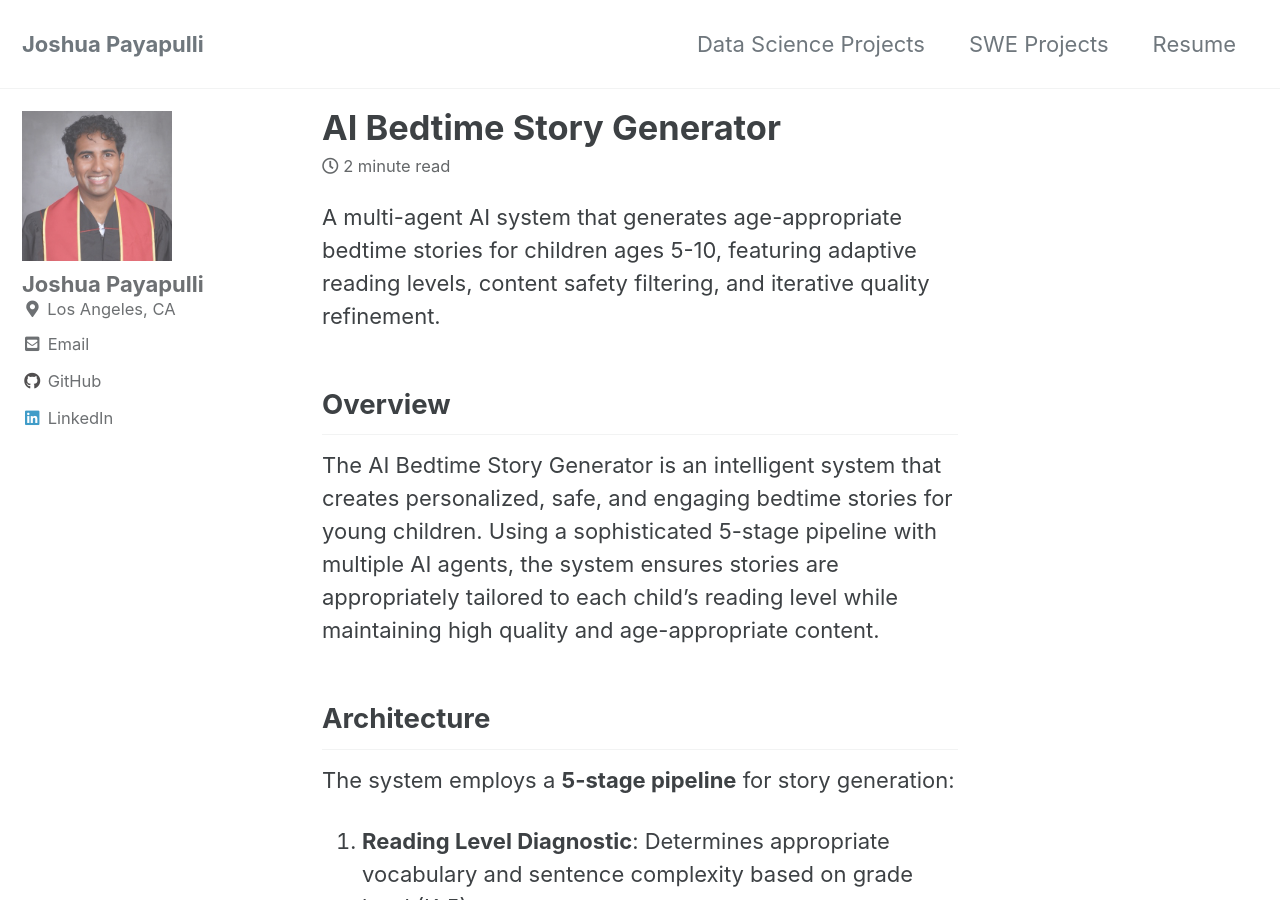
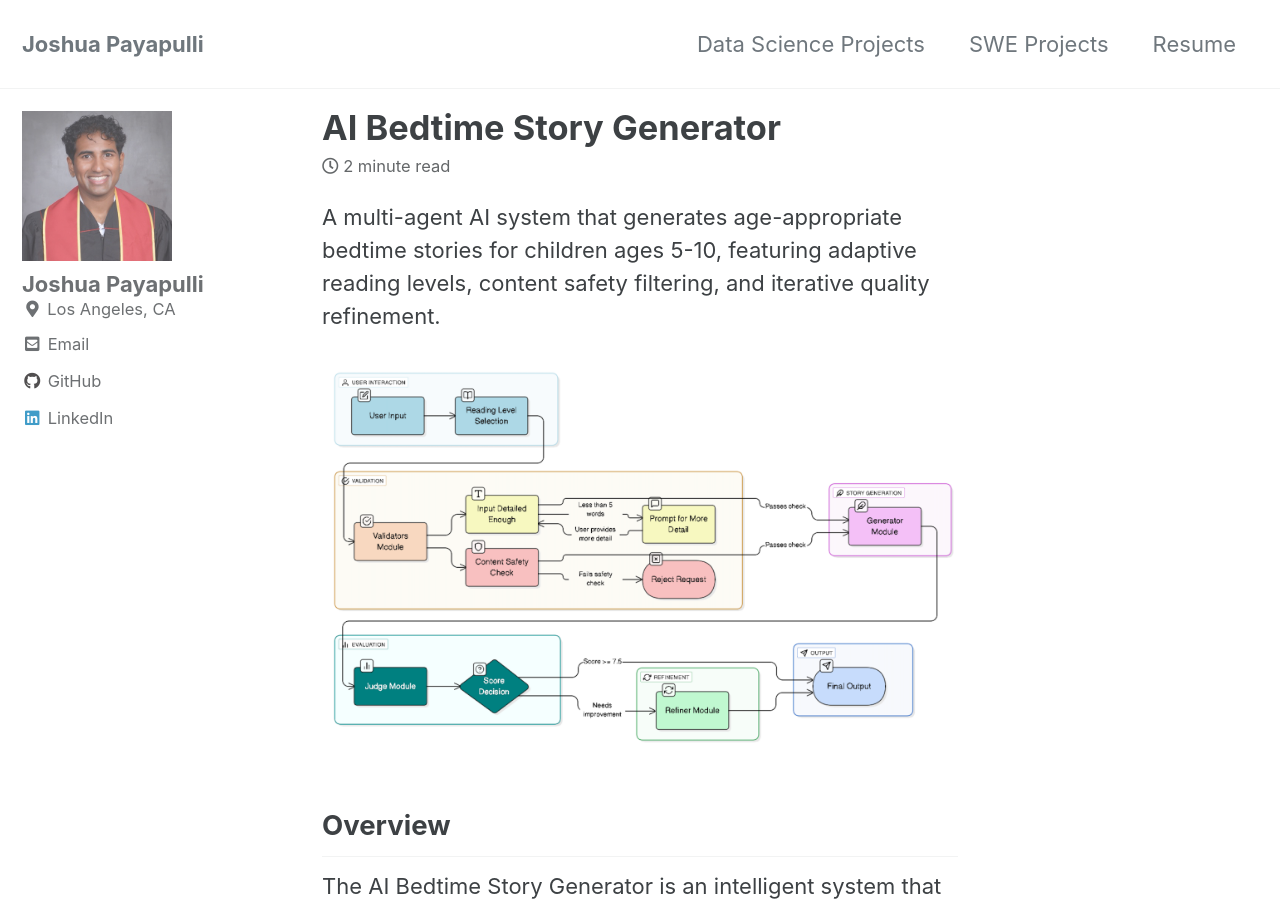
Before and after one commit to Payapulli/Payapulli.github.io, a Jekyll site: the page built from _posts/2024-12-21-bedtime-story.md, in a window 1280 px wide and 900 px high. Built offline with Jekyll 4.4.1, drawn with Linux system fonts in a browser that asks for light colours; cached includes are drawn as plain includes.

Commit message:
added image

```diff
--- a/_posts/2024-12-21-bedtime-story.md
+++ b/_posts/2024-12-21-bedtime-story.md
@@ -6,6 +6,8 @@ categories:
 ---
 
 A multi-agent AI system that generates age-appropriate bedtime stories for children ages 5-10, featuring adaptive reading levels, content safety filtering, and iterative quality refinement.
+
+![AI Bedtime Story Generator Architecture](/assets/images/block-diagram.png)
 
 <!--more-->
 
```
Also changed, not shown: assets/images/block-diagram.png (added), 2 other files.
